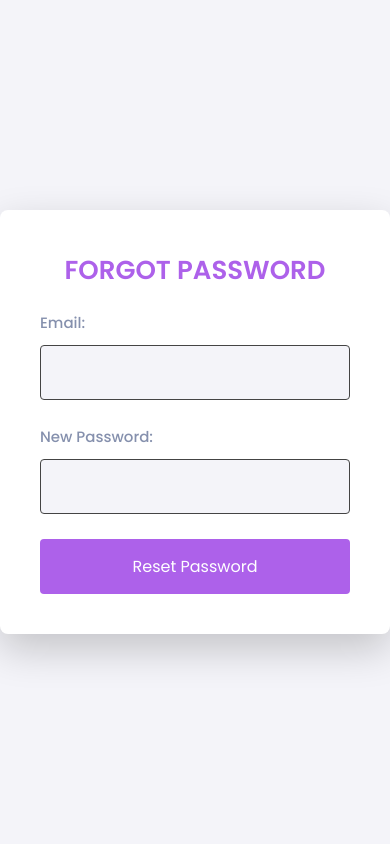
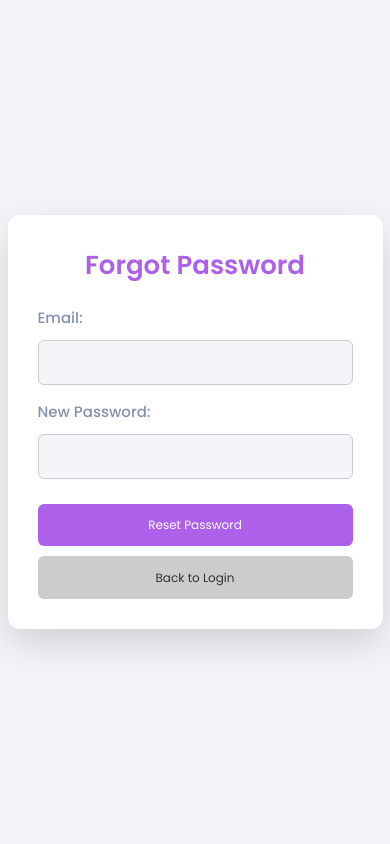
Before and after one commit to Froillan123/CCS-Sit-In-Monitoring-System, a Flask app: page /forgot_password in a window 390 px wide. Run offline with Flask 3, Linux system fonts and the light colour scheme; some libraries are stand-ins or nearby versions.

Commit message:
Commiting changes from modifying the error message on the registration

```diff
--- a/flask app/static/css/style.css
+++ b/flask app/static/css/style.css
@@ -232,8 +234,17 @@ select:disabled {
   cursor: pointer;
   transition: all 0.3s ease;
   background: var(--first-color);
+  text-align: center;
+  padding: 10px 0;
+  text-decoration: none;
+  display: flex;
+  align-items: center;
+  justify-content: center;
 }
-
+.buttontologin
+{
+  display: none;
+}
 .button input:hover {
   background: #633877;
 }
@@ -309,12 +353,42 @@ select:disabled {
 {
   .flash-message{
     max-width: 300px;
-    top: -80%;
+    top: -85%;
   }
   .flash-message i
   {
     font-size: 1.7rem;
   }
+  .login-message
+  {
+    display: none;
+  }
+  .buttontologin
+  {
+    display: block;
+    margin-top: 1rem;
+    background: #ccc;
+    color: #333;
+    font-size: var(--normal-font-size);
+  }
+  .button input
+  {
+    font-size: var(--normal-font-size);
+  }
+  .login__link
+  {
+    display: none;
+  }
+  @keyframes fadeSlideOut {
+    0% {
+        opacity: 1;
+        transform: translateY(0);
+    }
+    100% {
+        opacity: 0;
+        transform: translateY(-20px);
+    }
+}
 }
 
 
@@ -606,14 +681,17 @@ img {
     flex-direction: column;
     align-items: center;
     justify-content: center;
-    overflow: hidden;
+  }
+  .login__box
+  {
+    margin-top: 1rem;
   }
 
   .logo-mobile
   {
     display: block;
     margin-top: -11rem;
-    margin-bottom: 1.6rem;
+    margin-bottom: 1rem;
   }
 
   .right-section {
--- a/flask app/static/js/script.js
+++ b/flask app/static/js/script.js
@@ -1,5 +1,4 @@
 document.addEventListener('DOMContentLoaded', () => {
-
     // Handling Flash Messages
     const flashMessages = document.querySelectorAll('.flash-message');
     flashMessages.forEach((flashMessage) => {
@@ -18,21 +17,18 @@ document.addEventListener('DOMContentLoaded', () => {
 
         if (input && iconEye) {
             iconEye.addEventListener('click', () => {
-                // Toggle password visibility
                 input.type = input.type === 'password' ? 'text' : 'password';
-
-                // Toggle eye icon
                 iconEye.classList.toggle('ri-eye-fill');
                 iconEye.classList.toggle('ri-eye-off-fill');
             });
         }
     };
 
-    // Apply password visibility toggle
-    passwordAccess('password', 'loginPassword'); // For Login
-    passwordAccess('registerPassword', 'registerEye'); // For Registration
+    passwordAccess('password', 'loginPasswordEye');
+    passwordAccess('password', 'passwordEye');
+    passwordAccess('repeat_password', 'repeatPasswordEye');
 
-    // Function to update the title based on window width
+    // Function to update title on small screens
     const updateTitle = () => {
         const titleElement = document.querySelector('.login__title');
         if (titleElement) {
@@ -40,26 +36,43 @@ document.addEventListener('DOMContentLoaded', () => {
         }
     };
 
-    // Run updateTitle on load and on window resize
     window.onload = updateTitle;
     window.onresize = updateTitle;
 
+    // Password validation
+    const passwordInput = document.getElementById('password');
+    const repeatPasswordInput = document.getElementById('repeat_password');
+
+    if (passwordInput) {
+        passwordInput.addEventListener('input', () => {
+            validatePassword(passwordInput);
+            if (repeatPasswordInput) {
+                validateRepeatPassword(repeatPasswordInput, passwordInput);
+            }
+        });
+    }
+
+    if (repeatPasswordInput) {
+        repeatPasswordInput.addEventListener('input', () => {
+            validateRepeatPassword(repeatPasswordInput, passwordInput);
+        });
+    }
 });
 
+// Form validation logic
 const form = document.querySelector('.register');
-const inputs = form.querySelectorAll('input, select');
 
 form.addEventListener('submit', (e) => {
     e.preventDefault();
     if (validateInputs()) {
-        form.submit(); // Submit only if validation passes
+        form.submit();
     } else {
         alert('Please fill out all fields correctly before submitting.');
     }
 });
 
 const setError = (element, message) => {
-    const inputControl = element.parentElement;
+    const inputControl = element.closest('.input-box');
     let errorDisplay = inputControl.querySelector('.error-message');
 
     if (!errorDisplay) {
@@ -74,7 +87,7 @@ const setError = (element, message) => {
 };
 
 const setSuccess = (element) => {
-    const inputControl = element.parentElement;
+    const inputControl = element.closest('.input-box');
     const errorDisplay = inputControl.querySelector('.error-message');
 
     if (errorDisplay) {
@@ -90,56 +103,58 @@ const isValidEmail = (email) => {
     return re.test(String(email).toLowerCase());
 };
 
+// Validate password
+const validatePassword = (passwordInput) => {
+    const value = passwordInput.value.trim();
+
+    if (value.length < 8) {
+        setError(passwordInput, 'Password must be at least 8 characters');
+        return false;
+    }
+
+    if (!/[!@#$%^&*(),.?":{}|<>]/.test(value)) {
+        setError(passwordInput, 'Password must contain at least one special character');
+        return false;
+    }
+
+    setSuccess(passwordInput);
+    return true;
+};
+
+const validateRepeatPassword = (repeatPasswordInput, passwordInput) => {
+    if (repeatPasswordInput.value.trim() !== passwordInput.value.trim()) {
+        setError(repeatPasswordInput, 'Passwords do not match');
+        return false;
+    }
+
+    setSuccess(repeatPasswordInput);
+    return true;
+};
+
 const validateInputs = () => {
     let isValid = true;
 
-    inputs.forEach((input) => {
-        const value = input.value.trim();
-        const name = input.name;
+    const emailInput = form.querySelector('input[name="email"]');
+    const passwordInput = form.querySelector('input[name="password"]');
+    const repeatPasswordInput = form.querySelector('input[name="repeat_password"]');
 
-        if (value === '') {
-            setError(input, `${input.previousElementSibling.innerText} is required`);
-            isValid = false;
-        } else {
-            setSuccess(input);
-        }
+    if (!emailInput.value.trim()) {
+        setError(emailInput, 'Email is required');
+        isValid = false;
+    } else if (!isValidEmail(emailInput.value)) {
+        setError(emailInput, 'Provide a valid email address');
+        isValid = false;
+    } else {
+        setSuccess(emailInput);
+    }
 
-        if (name === 'email' && value !== '' && !isValidEmail(value)) {
-            setError(input, 'Provide a valid email address');
-            isValid = false;
-        }
+    if (!passwordInput.value.trim() || !validatePassword(passwordInput)) {
+        isValid = false;
+    }
 
-        if (name === 'password' && value !== '' && value.length < 8) {
-            setError(input, 'Password must be at least 8 characters');
-            isValid = false;
-        }
-    });
-
-    // Validate password and repeat password match
-    const password = form.querySelector('input[name="password"]').value.trim();
-    const repeatPassword = form.querySelector('input[name="repeat_password"]').value.trim();
-
-    if (password !== repeatPassword) {
-        setError(form.querySelector('input[name="repeat_password"]'), 'Passwords do not match');
+    if (!validateRepeatPassword(repeatPasswordInput, passwordInput)) {
         isValid = false;
     }
 
     return isValid;
 };
-
-// Add focus and blur event listeners to inputs
-inputs.forEach((input) => {
-    input.addEventListener('focus', () => {
-        const inputControl = input.parentElement;
-        inputControl.classList.remove('error'); // Reset to default (main) color on focus
-    });
-
-    input.addEventListener('blur', () => {
-        const value = input.value.trim();
-        if (value === '') {
-            setError(input, `${input.previousElementSibling.innerText} is required`);
-        } else {
-            setSuccess(input);
-        }
-    });
-});
--- a/flask app/templates/client/forgotpassword.html
+++ b/flask app/templates/client/forgotpassword.html
@@ -4,41 +4,40 @@
 <style>
     :root {
         --first-color: hsl(273, 77%, 65%);
+        --hover-color: hsl(273, 77%, 55%);
         --text-color: #8590AD;
         --body-font: 'Poppins', sans-serif;
-        --big-font-size: 2.6rem; /* Increased font size */
-        --normal-font-size: 1.5rem; /* Increased font size */
+        --big-font-size: 2.6rem;
+        --normal-font-size: 1.5rem;
         --smaller-font-size: 1.2rem;
-        --color-info-dark: #7d8da1;
         --color-dark: #363949;
+        --light-bg: #f4f4f9;
     }
 
     body {
         font-family: var(--body-font);
-        background-color: #f4f4f9; /* Light background */
+        background-color: var(--light-bg);
         display: flex;
         justify-content: center;
         align-items: center;
         height: 100vh;
-        margin: 0;
+
     }
 
     .forgot-password-container {
-        background: #fff; /* Light background for the container */
-        padding: 4rem;
-        border-radius: 8px; /* Less rounded corners */
-        box-shadow: 0 15px 40px rgba(0, 0, 0, 0.2);
-        width: 100%;
-        max-width: 500px;
+        background: #fff;
+        padding: 3rem;
+        border-radius: 12px;
+        box-shadow: 0 15px 40px rgba(0, 0, 0, 0.15);
+        width: 500px;
         text-align: center;
     }
 
     .forgot-password-container h2 {
         margin-bottom: 2rem;
-        color: var(--first-color); /* Primary color for the header */
-        font-size: var(--big-font-size); /* Larger font size */
+        color: var(--first-color);
+        font-size: var(--big-font-size);
         font-weight: 600;
-        text-transform: uppercase;
     }
 
     .forgot-password-container label {
@@ -52,42 +51,65 @@
 
     .forgot-password-container input {
         width: 100%;
-        padding: 1.5rem;
-        margin-bottom: 2.5rem;
-        border: 1px solid #444;
-        border-radius: 4px; /* Less rounded input fields */
-        font-size: var(--normal-font-size); /* Larger input font */
-        background-color: #f4f4f9;
+        padding: 1rem;
+        margin-bottom: 1.5rem;
+        border: 1px solid #ccc;
+        border-radius: 6px;
+        font-size: var(--normal-font-size);
+        background-color: var(--light-bg);
         color: #333;
-        transition: border-color 0.3s ease, box-shadow 0.3s ease;
+        transition: all 0.3s ease;
     }
 
     .forgot-password-container input:focus {
-        border-color: var(--first-color); /* Primary color on focus */
+        border-color: var(--first-color);
         outline: none;
-        box-shadow: 0 0 8px rgba(102, 204, 255, 0.5); /* Light blue glow effect */
+        box-shadow: 0 0 8px rgba(102, 204, 255, 0.5);
     }
 
-    .forgot-password-container button {
-        width: 100%;
-        padding: 1.5rem;
-        background: var(--first-color); /* Primary color for the button */
-        color: white;
-        border: none;
-        border-radius: 4px; /* Less rounded button */
-        font-size: 1.6rem; /* Larger button font size */
-        cursor: pointer;
-        transition: background-color 0.3s ease, transform 0.3s ease, box-shadow 0.3s ease;
+    .button-group {
+        display: flex;
+        justify-content: space-between;
+        gap: 1rem;
+        margin-top: 1rem;
     }
 
-    .forgot-password-container button:hover {
-        background: hsl(273, 77%, 55%); /* Darker shade on hover */
-        transform: translateY(-4px);
-        box-shadow: 0 10px 30px rgba(0, 188, 212, 0.2);
+    .btn {
+        flex: 1;
+        padding: 1.2rem;
+        font-size: 1.4rem;
+        border: none;
+        border-radius: 6px;
+        cursor: pointer;
+        transition: all 0.3s ease;
     }
 
-    .forgot-password-container button:active {
-        transform: translateY(2px); /* Button presses down on click */
+    .btn-reset {
+        background: var(--first-color);
+        color: white;
+    }
+    .btn-reset:hover {
+        background: var(--hover-color);
+    }
+
+    .btn-back {
+        background: #ccc;
+        color: #333;
+    }
+    .btn-back:hover {
+        background: #bbb;
+    }
+
+    @media screen and (max-width: 533px) {
+        .forgot-password-container {
+            width: 100%;
+        }
+        .btn {
+            font-size: 1.2rem;
+        }
+        .button-group {
+            flex-direction: column; /* Stack buttons vertically */
+        }
     }
 </style>
 
@@ -100,7 +122,10 @@
         <label for="new_password">New Password:</label>
         <input type="password" id="new_password" name="new_password" required>
 
-        <button type="submit">Reset Password</button>
+        <div class="button-group">
+            <button type="submit" class="btn btn-reset">Reset Password</button>
+            <a href="{{ url_for('login') }}" class="btn btn-back">Back to Login</a>
+        </div>
     </form>
 </div>
 
--- a/flask app/templates/client/login.html
+++ b/flask app/templates/client/login.html
@@ -21,9 +21,10 @@
 
                     <div class="login__box">
                         <input type="password" id="password" name="password" required placeholder="Password" class="login__input">
-                        <i class="ri-eye-off-fill login__icon login__password" id="loginPassword"></i>
+                        <i class="ri-eye-off-fill login__icon login__password" id="loginPasswordEye"></i>
                     </div>
                 </div>
+
                 <a href="{{ url_for('forgot_password') }}" class="login__forgot">Forgot your password?</a>
                 <button type="submit" class="login__button">Login</button>
             </form>
```
Also changed, not shown: other parts of flask app/static/css/style.css (+46 -3 lines), flask app/dbhelper.py (+4 -4 lines), flask app/dbhelperPostgres.py (+0 -27 lines), flask app/templates/client/register.html (+20 -16 lines).
